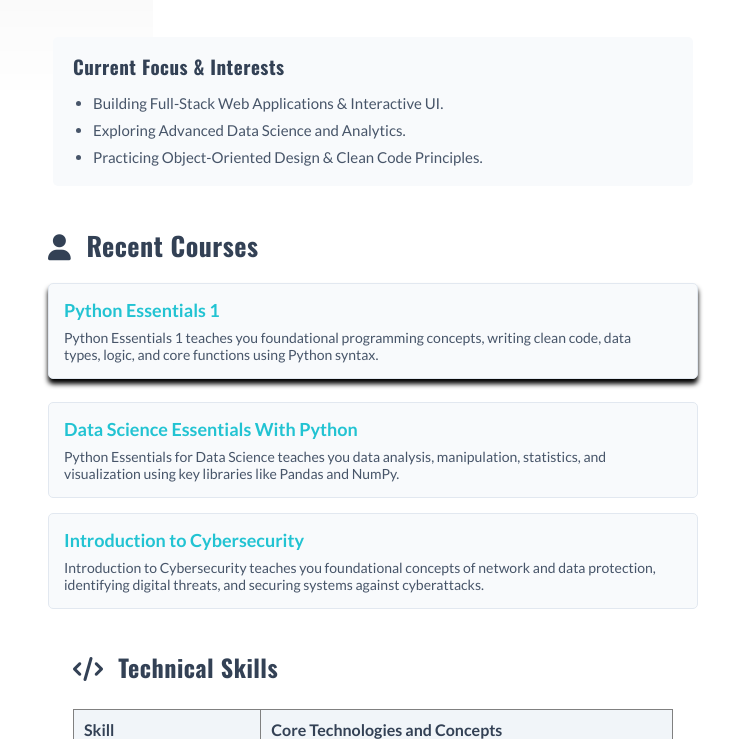
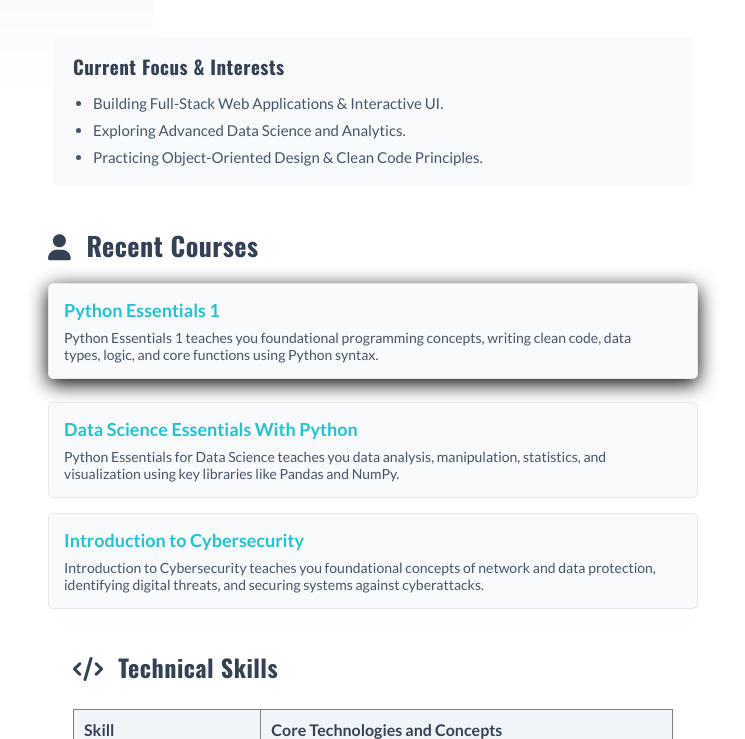
Before and after one commit to amjedalzobi/web, a plain HTML site: page index.html in a window 1280 px wide. In both pictures the pointer is over the element 640 px from the left and 857 px from the top of the page. Shown: the part 518-1257 px from the top of the page, without its empty margins (267-1012 px from the left). Drawn offline with nearby package versions, Linux system fonts and the light colour scheme; a script that the page names is missing; a web font is replaced by a local one.

Commit message:
Update index.html

```diff
--- a/index.html
+++ b/index.html
@@ -70,7 +70,7 @@
 
         .course:hover {
             top: -8px;
-            box-shadow: 0 5px 5px;
+            box-shadow: 0 5px 20px;
         }
 
 
```
